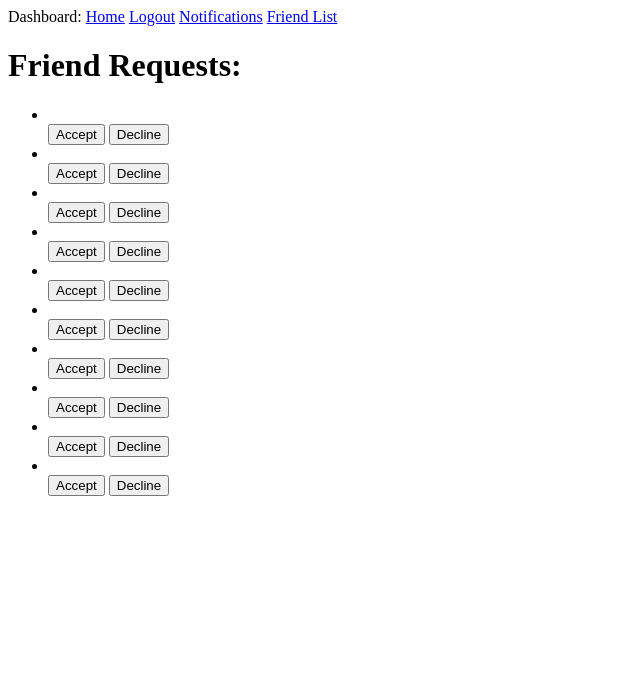
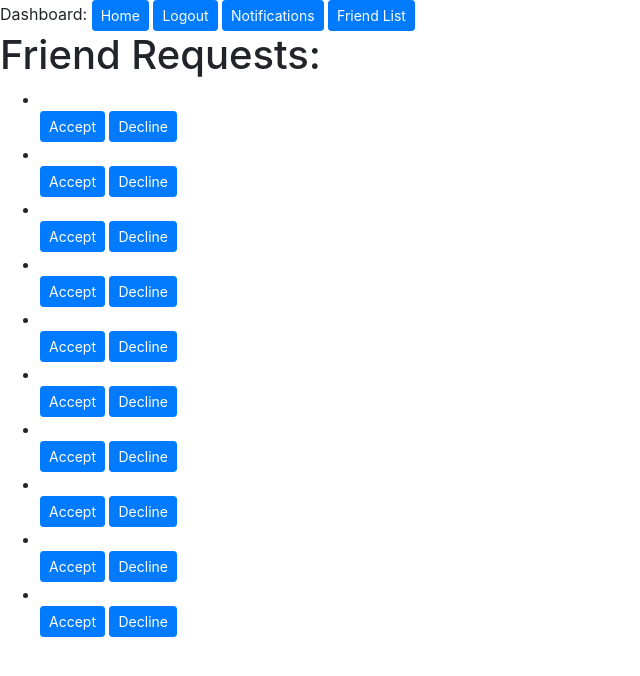
Before and after one commit to JasonKirn/CST438FinalProjectTeam5, a Flask app: page /notifications in a window 1280 px wide. Shown: the top 676 px of the page, without its empty margins (0-640 px from the left). Run offline with Flask 2, Linux system fonts and the light colour scheme; the visitor is signed in with stand-in values (Sample User, id 1); data that the repository does not hold is empty; some libraries are stand-ins or nearby versions.

Commit message:
Added bootstrap button styles to links

```diff
--- a/webApp/templates/dashboard.html
+++ b/webApp/templates/dashboard.html
@@ -1,7 +1,14 @@
+    <head>
+        <link rel="stylesheet" href="https://stackpath.bootstrapcdn.com/bootstrap/4.1.0/css/bootstrap.min.css" integrity="sha384-9gVQ4dYFwwWSjIDZnLEWnxCjeSWFphJiwGPXr1jddIhOegiu1FwO5qRGvFXOdJZ4" crossorigin="anonymous">
+        <script src="https://code.jquery.com/jquery-3.3.1.slim.min.js" integrity="sha384-q8i/X+965DzO0rT7abK41JStQIAqVgRVzpbzo5smXKp4YfRvH+8abtTE1Pi6jizo" crossorigin="anonymous"></script>
+        <script src="https://cdnjs.cloudflare.com/ajax/libs/popper.js/1.14.0/umd/popper.min.js" integrity="sha384-cs/chFZiN24E4KMATLdqdvsezGxaGsi4hLGOzlXwp5UZB1LY//20VyM2taTB4QvJ" crossorigin="anonymous"></script>
+        <script src="https://stackpath.bootstrapcdn.com/bootstrap/4.1.0/js/bootstrap.min.js" integrity="sha384-uefMccjFJAIv6A+rW+L4AHf99KvxDjWSu1z9VI8SKNVmz4sk7buKt/6v9KI65qnm" crossorigin="anonymous"></script>
+    </head>
+
 <div>
   Dashboard:
-  <a href="{{ url_for('home') }}">Home</a>
-  <a href="{{ url_for('logout') }}">Logout</a>
-  <a href="{{ url_for('notifications') }}">Notifications</a>
-  <a href="{{ url_for('friendlist') }}">Friend List</a>
+  <a class="btn btn-primary btn-sm" href="{{ url_for('home') }}" role="button">Home</a>
+  <a class="btn btn-primary btn-sm" href="{{ url_for('logout') }}" role="button">Logout</a>
+  <a class="btn btn-primary btn-sm" href="{{ url_for('notifications') }}" role="button">Notifications</a>
+  <a class="btn btn-primary btn-sm" href="{{ url_for('friendlist') }}" role="button">Friend List</a>
 </div>
--- a/webApp/templates/friendList.html
+++ b/webApp/templates/friendList.html
@@ -1,6 +1,12 @@
 {% include "dashboard.html" %}
 <!DOCTYPE html>
 <html>
+    <head>
+        <link rel="stylesheet" href="https://stackpath.bootstrapcdn.com/bootstrap/4.1.0/css/bootstrap.min.css" integrity="sha384-9gVQ4dYFwwWSjIDZnLEWnxCjeSWFphJiwGPXr1jddIhOegiu1FwO5qRGvFXOdJZ4" crossorigin="anonymous">
+        <script src="https://code.jquery.com/jquery-3.3.1.slim.min.js" integrity="sha384-q8i/X+965DzO0rT7abK41JStQIAqVgRVzpbzo5smXKp4YfRvH+8abtTE1Pi6jizo" crossorigin="anonymous"></script>
+        <script src="https://cdnjs.cloudflare.com/ajax/libs/popper.js/1.14.0/umd/popper.min.js" integrity="sha384-cs/chFZiN24E4KMATLdqdvsezGxaGsi4hLGOzlXwp5UZB1LY//20VyM2taTB4QvJ" crossorigin="anonymous"></script>
+        <script src="https://stackpath.bootstrapcdn.com/bootstrap/4.1.0/js/bootstrap.min.js" integrity="sha384-uefMccjFJAIv6A+rW+L4AHf99KvxDjWSu1z9VI8SKNVmz4sk7buKt/6v9KI65qnm" crossorigin="anonymous"></script>
+    </head>
     <body>
     <h1>Friends:</h1>
         <ul>
--- a/webApp/templates/home.html
+++ b/webApp/templates/home.html
@@ -3,6 +3,10 @@
 <html>
     <head>
         <link  href="css/styles.css" rel="stylesheet" type="text/css" />
+        <link rel="stylesheet" href="https://stackpath.bootstrapcdn.com/bootstrap/4.1.0/css/bootstrap.min.css" integrity="sha384-9gVQ4dYFwwWSjIDZnLEWnxCjeSWFphJiwGPXr1jddIhOegiu1FwO5qRGvFXOdJZ4" crossorigin="anonymous">
+        <script src="https://code.jquery.com/jquery-3.3.1.slim.min.js" integrity="sha384-q8i/X+965DzO0rT7abK41JStQIAqVgRVzpbzo5smXKp4YfRvH+8abtTE1Pi6jizo" crossorigin="anonymous"></script>
+        <script src="https://cdnjs.cloudflare.com/ajax/libs/popper.js/1.14.0/umd/popper.min.js" integrity="sha384-cs/chFZiN24E4KMATLdqdvsezGxaGsi4hLGOzlXwp5UZB1LY//20VyM2taTB4QvJ" crossorigin="anonymous"></script>
+        <script src="https://stackpath.bootstrapcdn.com/bootstrap/4.1.0/js/bootstrap.min.js" integrity="sha384-uefMccjFJAIv6A+rW+L4AHf99KvxDjWSu1z9VI8SKNVmz4sk7buKt/6v9KI65qnm" crossorigin="anonymous"></script>
     </head>
     <body>
         <header>
--- a/webApp/templates/notifications.html
+++ b/webApp/templates/notifications.html
@@ -8,58 +8,64 @@
         {% endfor %}
     {% endif %}
 {% endwith %}
+    <head>
+        <link rel="stylesheet" href="https://stackpath.bootstrapcdn.com/bootstrap/4.1.0/css/bootstrap.min.css" integrity="sha384-9gVQ4dYFwwWSjIDZnLEWnxCjeSWFphJiwGPXr1jddIhOegiu1FwO5qRGvFXOdJZ4" crossorigin="anonymous">
+        <script src="https://code.jquery.com/jquery-3.3.1.slim.min.js" integrity="sha384-q8i/X+965DzO0rT7abK41JStQIAqVgRVzpbzo5smXKp4YfRvH+8abtTE1Pi6jizo" crossorigin="anonymous"></script>
+        <script src="https://cdnjs.cloudflare.com/ajax/libs/popper.js/1.14.0/umd/popper.min.js" integrity="sha384-cs/chFZiN24E4KMATLdqdvsezGxaGsi4hLGOzlXwp5UZB1LY//20VyM2taTB4QvJ" crossorigin="anonymous"></script>
+        <script src="https://stackpath.bootstrapcdn.com/bootstrap/4.1.0/js/bootstrap.min.js" integrity="sha384-uefMccjFJAIv6A+rW+L4AHf99KvxDjWSu1z9VI8SKNVmz4sk7buKt/6v9KI65qnm" crossorigin="anonymous"></script>
+    </head>
     <body>
     <h1>Friend Requests:</h1>
         <ul>
             {% if user.notification1 != "" %}
                 <li>{{user.notification1}}</li>
-                <button type="button" onclick="window.location.href='{{ url_for('acceptrequest', notification='notification1') }}';">Accept</button>
-                <button type="button" onclick="window.location.href='{{ url_for('declinerequest', notification='notification1') }}';">Decline</button>
+                <button type="button" class="btn btn-primary btn-sm" onclick="window.location.href='{{ url_for('acceptrequest', notification='notification1') }}';">Accept</button>
+                <button type="button" class="btn btn-primary btn-sm" onclick="window.location.href='{{ url_for('declinerequest', notification='notification1') }}';">Decline</button>
             {% endif %}
             {% if user.notification2 != "" %}
                 <li>{{user.notification2}}</li>
-                <button type="button" onclick="window.location.href='{{ url_for('acceptrequest', notification='notification2') }}';">Accept</button>
-                <button type="button" onclick="window.location.href='{{ url_for('declinerequest', notification='notification2') }}';">Decline</button>
+                <button type="button" class="btn btn-primary btn-sm" onclick="window.location.href='{{ url_for('acceptrequest', notification='notification2') }}';">Accept</button>
+                <button type="button" class="btn btn-primary btn-sm" onclick="window.location.href='{{ url_for('declinerequest', notification='notification2') }}';">Decline</button>
             {% endif %}
             {% if user.notification3 != "" %}
                 <li>{{user.notification3}}</li>
-                <button type="button" onclick="window.location.href='{{ url_for('acceptrequest', notification='notification3') }}';">Accept</button>
-                <button type="button" onclick="window.location.href='{{ url_for('declinerequest', notification='notification3') }}';">Decline</button>
+                <button type="button" class="btn btn-primary btn-sm" onclick="window.location.href='{{ url_for('acceptrequest', notification='notification3') }}';">Accept</button>
+                <button type="button" class="btn btn-primary btn-sm" onclick="window.location.href='{{ url_for('declinerequest', notification='notification3') }}';">Decline</button>
             {% endif %}
             {% if user.notification4 != "" %}
                 <li>{{user.notification4}}</li>
-                <button type="button" onclick="window.location.href='{{ url_for('acceptrequest', notification='notification4') }}';">Accept</button>
-                <button type="button" onclick="window.location.href='{{ url_for('declinerequest', notification='notification4') }}';">Decline</button>
+                <button type="button" class="btn btn-primary btn-sm" onclick="window.location.href='{{ url_for('acceptrequest', notification='notification4') }}';">Accept</button>
+                <button type="button" class="btn btn-primary btn-sm" onclick="window.location.href='{{ url_for('declinerequest', notification='notification4') }}';">Decline</button>
             {% endif %}
             {% if user.notification5 != "" %}
                 <li>{{user.notification5}}</li>
-                <button type="button" onclick="window.location.href='{{ url_for('acceptrequest', notification='notification5') }}';">Accept</button>
-                <button type="button" onclick="window.location.href='{{ url_for('declinerequest', notification='notification5') }}';">Decline</button>
+                <button type="button" class="btn btn-primary btn-sm" onclick="window.location.href='{{ url_for('acceptrequest', notification='notification5') }}';">Accept</button>
+                <button type="button" class="btn btn-primary btn-sm" onclick="window.location.href='{{ url_for('declinerequest', notification='notification5') }}';">Decline</button>
             {% endif %}
             {% if user.notification6 != "" %}
                 <li>{{user.notification6}}</li>
-                <button type="button" onclick="window.location.href='{{ url_for('acceptrequest', notification='notification6') }}';">Accept</button>
-                <button type="button" onclick="window.location.href='{{ url_for('declinerequest', notification='notification6') }}';">Decline</button>
+                <button type="button" class="btn btn-primary btn-sm" onclick="window.location.href='{{ url_for('acceptrequest', notification='notification6') }}';">Accept</button>
+                <button type="button" class="btn btn-primary btn-sm" onclick="window.location.href='{{ url_for('declinerequest', notification='notification6') }}';">Decline</button>
             {% endif %}
             {% if user.notification7 != "" %}
                 <li>{{user.notification7}}</li>
-                <button type="button" onclick="window.location.href='{{ url_for('acceptrequest', notification='notification7') }}';">Accept</button>
-                <button type="button" onclick="window.location.href='{{ url_for('declinerequest', notification='notification7') }}';">Decline</button>
+                <button type="button" class="btn btn-primary btn-sm" onclick="window.location.href='{{ url_for('acceptrequest', notification='notification7') }}';">Accept</button>
+                <button type="button" class="btn btn-primary btn-sm" onclick="window.location.href='{{ url_for('declinerequest', notification='notification7') }}';">Decline</button>
             {% endif %}
             {% if user.notification8 != "" %}
                 <li>{{user.notification8}}</li>
-                <button type="button" onclick="window.location.href='{{ url_for('acceptrequest', notification='notification8') }}';">Accept</button>
-                <button type="button" onclick="window.location.href='{{ url_for('declinerequest', notification='notification8') }}';">Decline</button>
+                <button type="button" class="btn btn-primary btn-sm" onclick="window.location.href='{{ url_for('acceptrequest', notification='notification8') }}';">Accept</button>
+                <button type="button" class="btn btn-primary btn-sm" onclick="window.location.href='{{ url_for('declinerequest', notification='notification8') }}';">Decline</button>
             {% endif %}
             {% if user.notification9 != "" %}
                 <li>{{user.notification9}}</li>
-                <button type="button" onclick="window.location.href='{{ url_for('acceptrequest', notification='notification9') }}';">Accept</button>
-                <button type="button" onclick="window.location.href='{{ url_for('declinerequest', notification='notification9') }}';">Decline</button>
+                <button type="button" class="btn btn-primary btn-sm" onclick="window.location.href='{{ url_for('acceptrequest', notification='notification9') }}';">Accept</button>
+                <button type="button" class="btn btn-primary btn-sm" onclick="window.location.href='{{ url_for('declinerequest', notification='notification9') }}';">Decline</button>
             {% endif %}
             {% if user.notification10 != "" %}
                 <li>{{user.notification10}}</li>
-                <button type="button" onclick="window.location.href='{{ url_for('acceptrequest', notification='notification10') }}';">Accept</button>
-                <button type="button" onclick="window.location.href='{{ url_for('declinerequest', notification='notification10') }}';">Decline</button>
+                <button type="button" class="btn btn-primary btn-sm" onclick="window.location.href='{{ url_for('acceptrequest', notification='notification10') }}';">Accept</button>
+                <button type="button" class="btn btn-primary btn-sm" onclick="window.location.href='{{ url_for('declinerequest', notification='notification10') }}';">Decline</button>
             {% endif %}
 
         </ul>
```
Also changed, not shown: webApp/templates/matches.html (+6 -1 lines).
